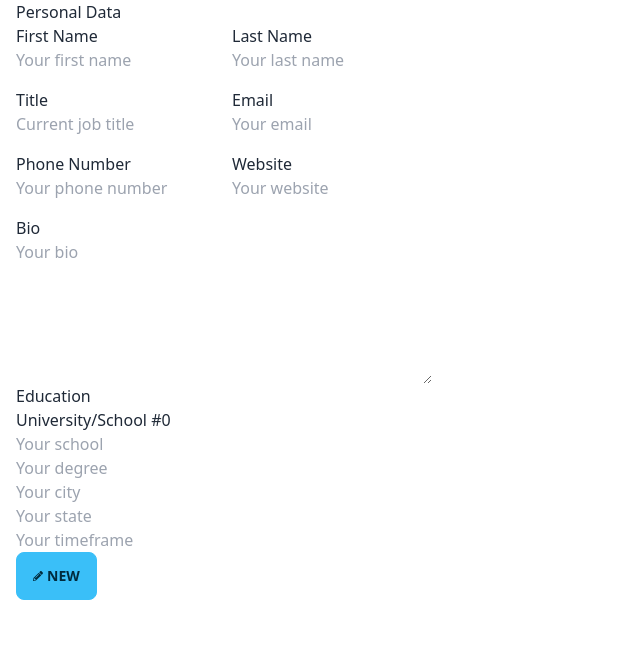
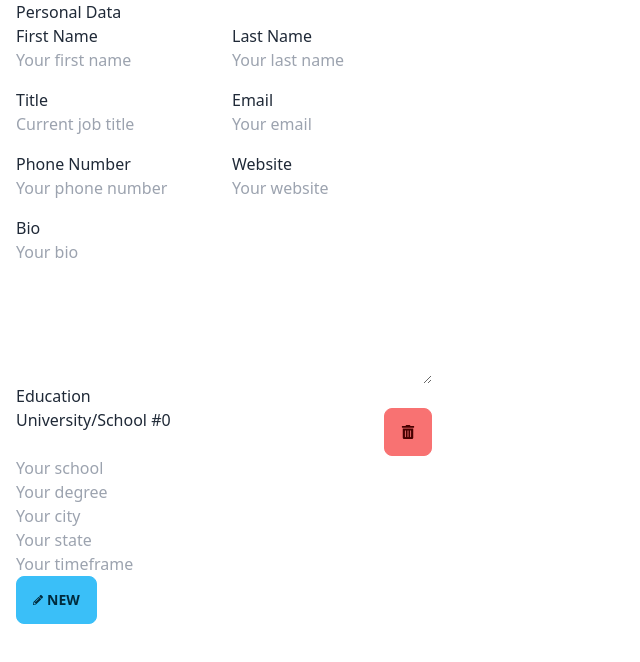
Before and after one commit to Armadillidiid/cv-application, a React (Vite) app: page / in a window 1280 px wide. Shown: the top 662 px of the page, without its empty margins (0-640 px from the left). Built offline with nearby package versions, Linux system fonts and the light colour scheme.

Commit message:
Added ability to create and delete education

```diff
--- a/src/App.jsx
+++ b/src/App.jsx
@@ -40,9 +40,11 @@ const handleChange = (e) => {
 const handleEducationChange = (e) => {
   const { value, name } = e.target
   const index = e.target.getAttribute('index')
-  const prevUserData = {...userData}
-  prevUserData['education'][index][name] = value
-  setUserData(prevUserData)
+  setUserData((prevUserData) => {
+    const userDataCopy = {...prevUserData}
+    userDataCopy['education'][index][name] = value
+    return(userDataCopy)
+  })
 }
 
   return (
@@ -50,7 +52,7 @@ const handleEducationChange = (e) => {
       <div className='grid grid-cols-3'>
         <div>
         <Profile userData={userData} handleChange={handleChange} />
-        <Education userData={userData} handleChange={handleEducationChange} />
+        <Education userData={userData} setUserData={setUserData} handleChange={handleEducationChange} />
         </div>
         <div className='col-span-2'></div>
       </div>
--- a/src/components/Education.jsx
+++ b/src/components/Education.jsx
@@ -1,15 +1,42 @@
-import { FaPencilAlt } from "react-icons/fa";
+import { FaPencilAlt, FaTrashAlt } from "react-icons/fa";
+import uniqid from "uniqid";
 
 const Education = (props) => {
   const handleClick = () => {
-    console.log("Hello");
+    props.setUserData((prevUser) => ({
+      ...prevUser,
+      education: [
+        ...prevUser.education,
+        {
+          id: uniqid(),
+          school: "",
+          degree: "",
+          city: "",
+          state: "",
+          timeframe: "",
+        },
+      ],
+    }));
   };
 
+  const handleDeleteClick = (id) => {
+    props.setUserData(prevUser => {
+      const prevUserCopy = {...prevUser}
+      prevUserCopy.education = prevUserCopy.education.filter(education => education.id !== id)
+      return(prevUserCopy)
+    })
+  }
+
   const listItems = props.userData.education.map((user, index) => {
-    console.log(props.userData.education[index])
+    console.log(props.userData.education[index]);
     return (
       <div key={index}>
-        <h2>University/School #{index}</h2>
+        <div className="flex justify-between">
+          <h2>University/School #{index}</h2>
+          <button className="btn btn-error" onClick={() => handleDeleteClick(props.userData.education[index].id)}>
+            <FaTrashAlt />
+          </button>
+        </div>
         <input
           type="text"
           index={index}
@@ -58,7 +85,6 @@ const Education = (props) => {
     );
   });
 
-
   return (
     <>
       <h2>Education</h2>
```
